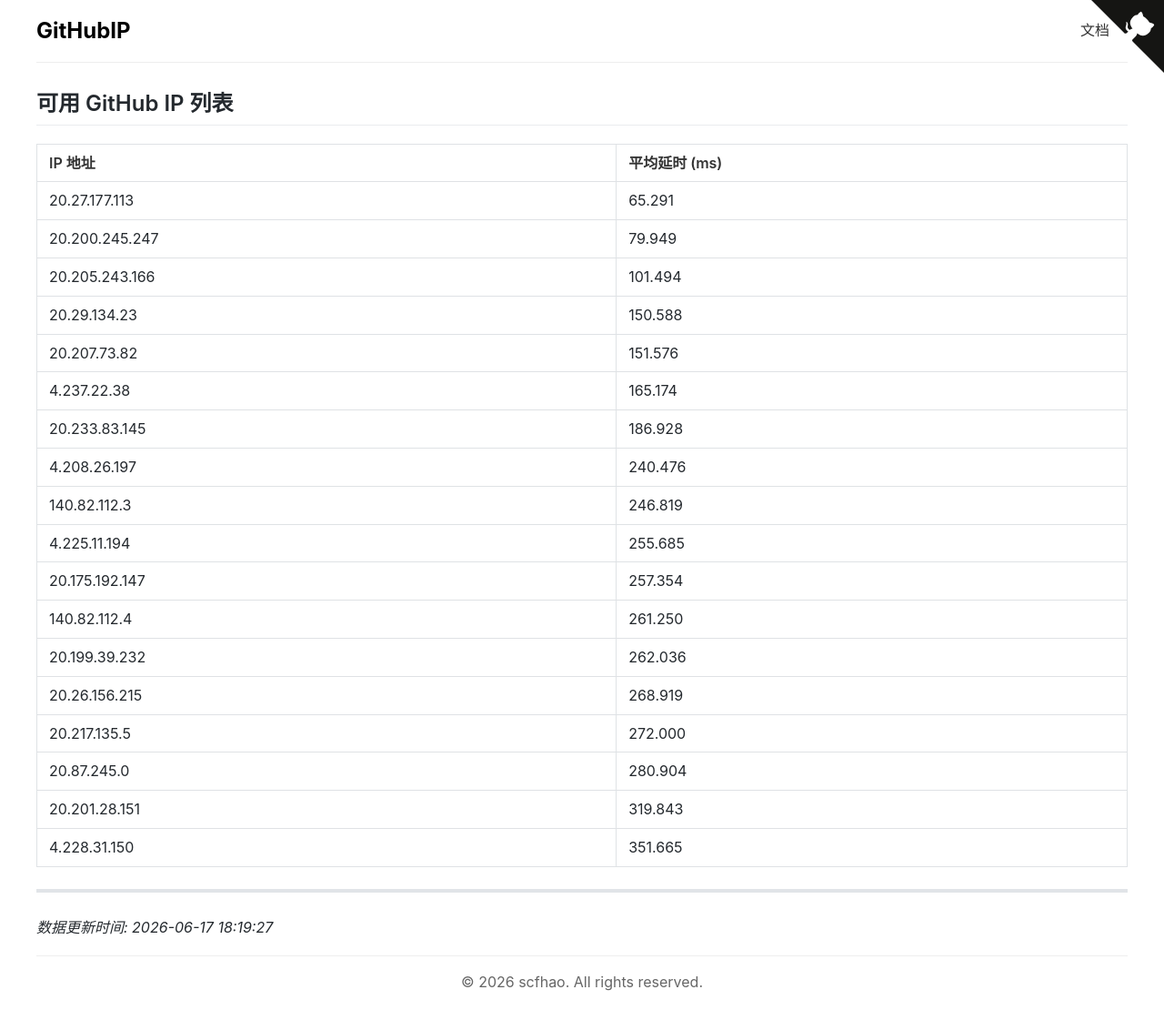
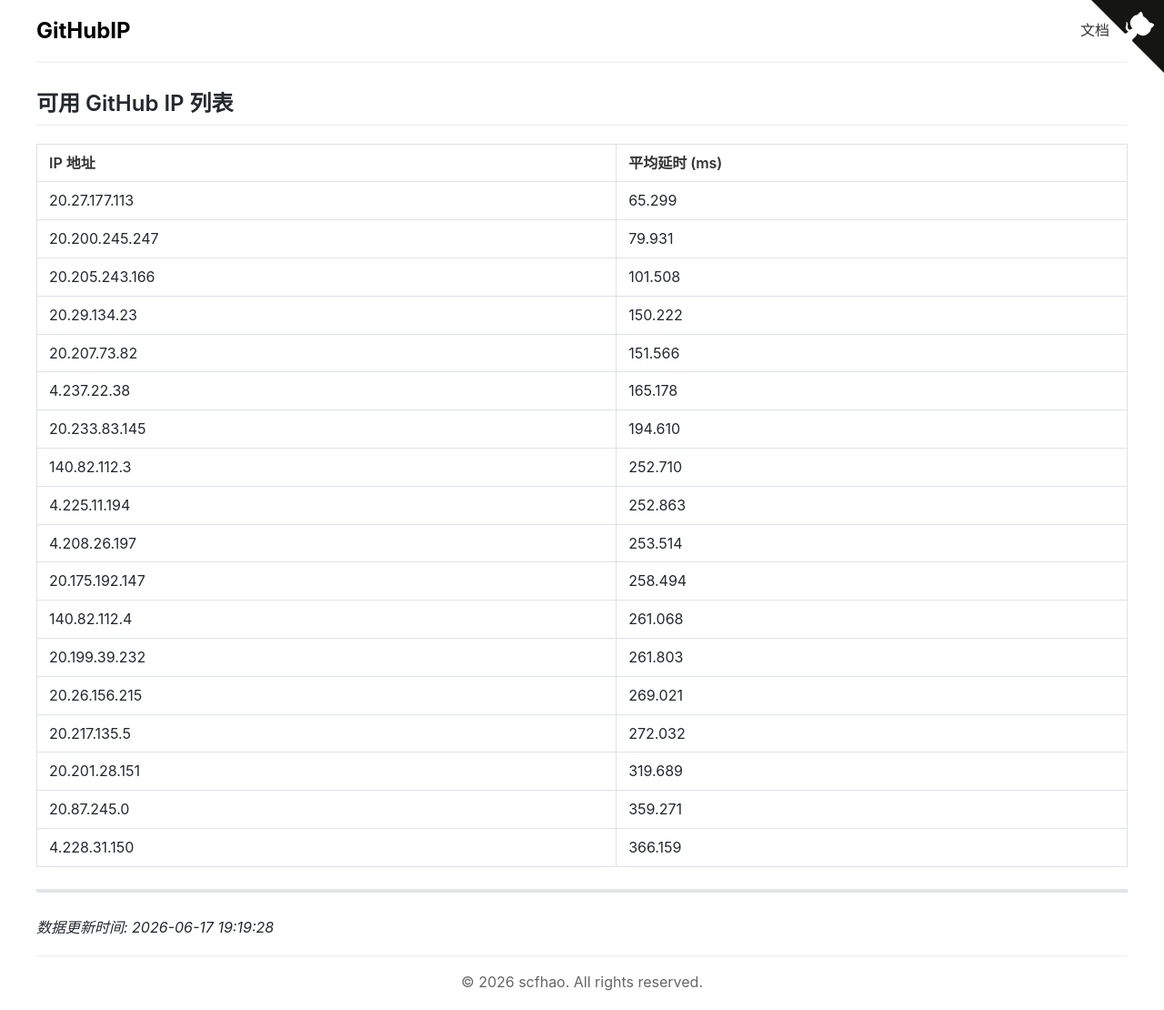
Before and after one commit to scfhao/GitHubIP, a Jekyll site: the page built from index.md, in a window 1280 px wide. Shown: the whole page at 91% size. Built offline with Jekyll 4.4.1, drawn with Linux system fonts in a browser that asks for light colours.

Commit message:
自动脚本执行 - 2026-06-17 19:19:28

```diff
--- a/index.md
+++ b/index.md
@@ -1,32 +1,32 @@
 ---
 layout: home
 title: GitHub IP 列表
-date: 2026-06-17 18:19:27
+date: 2026-06-17 19:19:28
 ---
 
 ## 可用 GitHub IP 列表
 
 | IP 地址 | 平均延时 (ms) |
 |---------|--------------|
-| 20.27.177.113 | 65.291 |
-| 20.200.245.247 | 79.949 |
-| 20.205.243.166 | 101.494 |
-| 20.29.134.23 | 150.588 |
-| 20.207.73.82 | 151.576 |
-| 4.237.22.38 | 165.174 |
-| 20.233.83.145 | 186.928 |
-| 4.208.26.197 | 240.476 |
-| 140.82.112.3 | 246.819 |
-| 4.225.11.194 | 255.685 |
-| 20.175.192.147 | 257.354 |
-| 140.82.112.4 | 261.250 |
-| 20.199.39.232 | 262.036 |
-| 20.26.156.215 | 268.919 |
-| 20.217.135.5 | 272.000 |
-| 20.87.245.0 | 280.904 |
-| 20.201.28.151 | 319.843 |
-| 4.228.31.150 | 351.665 |
+| 20.27.177.113 | 65.299 |
+| 20.200.245.247 | 79.931 |
+| 20.205.243.166 | 101.508 |
+| 20.29.134.23 | 150.222 |
+| 20.207.73.82 | 151.566 |
+| 4.237.22.38 | 165.178 |
+| 20.233.83.145 | 194.610 |
+| 140.82.112.3 | 252.710 |
+| 4.225.11.194 | 252.863 |
+| 4.208.26.197 | 253.514 |
+| 20.175.192.147 | 258.494 |
+| 140.82.112.4 | 261.068 |
+| 20.199.39.232 | 261.803 |
+| 20.26.156.215 | 269.021 |
+| 20.217.135.5 | 272.032 |
+| 20.201.28.151 | 319.689 |
+| 20.87.245.0 | 359.271 |
+| 4.228.31.150 | 366.159 |
 
 ---
 
-*数据更新时间: 2026-06-17 18:19:27*
+*数据更新时间: 2026-06-17 19:19:28*
```
